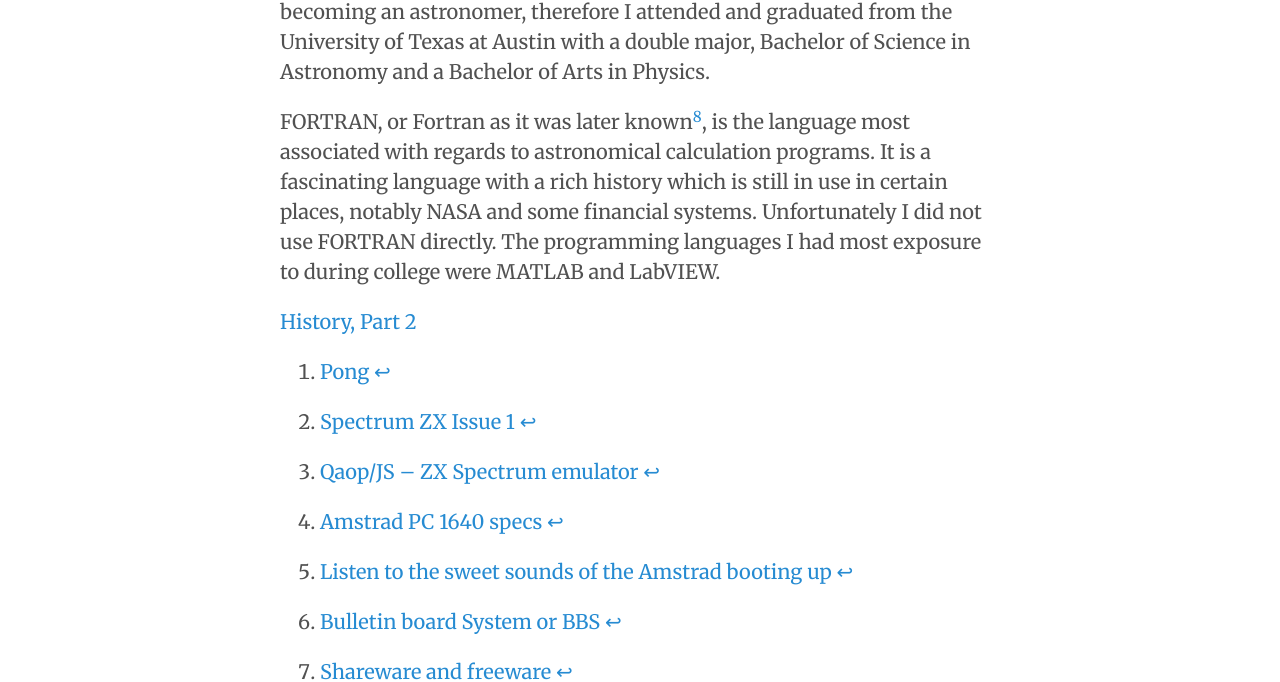
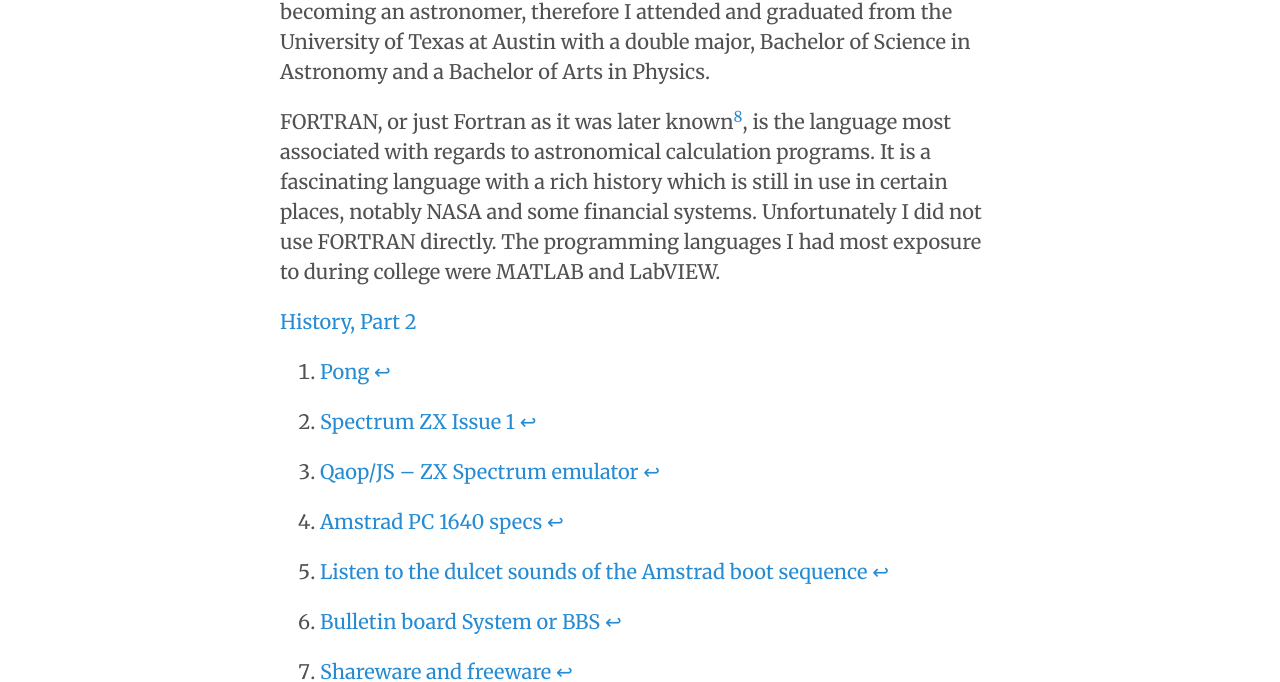
Before and after one commit to nchristiny/nchristiny.github.io, a Jekyll site: the page built from history/index.md, in a window 1280 px wide. Shown: the part 3765-4447 px from the top of the page. Built offline with Jekyll 4.4.1, drawn with Linux system fonts in a browser that asks for light colours; nearby versions of some CDN libraries; comment, search, counter and statistics services are not loaded.

Commit message:
Add content

```diff
--- a/history/index.md
+++ b/history/index.md
@@ -52,7 +52,7 @@
 ## Hook 'em horns
 As it turned out my interests at the time lay with my childhood dream of becoming an astronomer, therefore I attended and graduated from the University of Texas at Austin with a double major, Bachelor of Science in Astronomy and a Bachelor of Arts in Physics.
 
-FORTRAN, or Fortran as it was later known[^fn-8], is the language most associated with regards to astronomical calculation programs. It is a fascinating language with a rich history which is still in use in certain places, notably NASA and some financial systems. Unfortunately I did not use FORTRAN directly. The programming languages I had most exposure to during college were MATLAB and LabVIEW.
+FORTRAN, or just Fortran as it was later known[^fn-8], is the language most associated with regards to astronomical calculation programs. It is a fascinating language with a rich history which is still in use in certain places, notably NASA and some financial systems. Unfortunately I did not use FORTRAN directly. The programming languages I had most exposure to during college were MATLAB and LabVIEW.
 
 [History, Part 2]({{baseurl}}/history/part2)
 
@@ -60,7 +60,7 @@
 [^fn-2]: [Spectrum ZX Issue 1](http://rk.nvg.ntnu.no/sinclair/computers/zxspectrum/spec48versions.htm "Spectrum ZX specifications")
 [^fn-3]: [Qaop/JS – ZX Spectrum emulator](http://torinak.com/qaop/games "Spectrum games online emulator")
 [^fn-4]: [Amstrad PC 1640 specs](http://www.old-computers.com/MUSEUM/computer.asp?c=19&st=1 "Amstrad 1640 specs on old-computers.com")
-[^fn-5]: [Listen to the sweet sounds of the Amstrad booting up](https://www.youtube.com/watch?v=imeKev_aezs "YouTube link")
+[^fn-5]: [Listen to the dulcet sounds of the Amstrad boot sequence](https://www.youtube.com/watch?v=imeKev_aezs "YouTube link")
 [^fn-6]: [Bulletin board System or BBS](https://en.wikipedia.org/wiki/Bulletin_board_system "BBS Wikipedia article")
 [^fn-7]: [Shareware and freeware](https://en.wikipedia.org/wiki/Bulletin_board_system#Shareware_and_freeware "Shareware Wikipedia article")
 [^fn-8]: [Explanation for early programming language names in ALL CAPS](http://stackoverflow.com/questions/1132996/rule-of-thumb-for-capitalizing-the-letters-in-a-programming-language "StackOverflow explanation of programming language capitalization")
```
Also changed, not shown: history/part2/index.md (+1 -0 lines).
